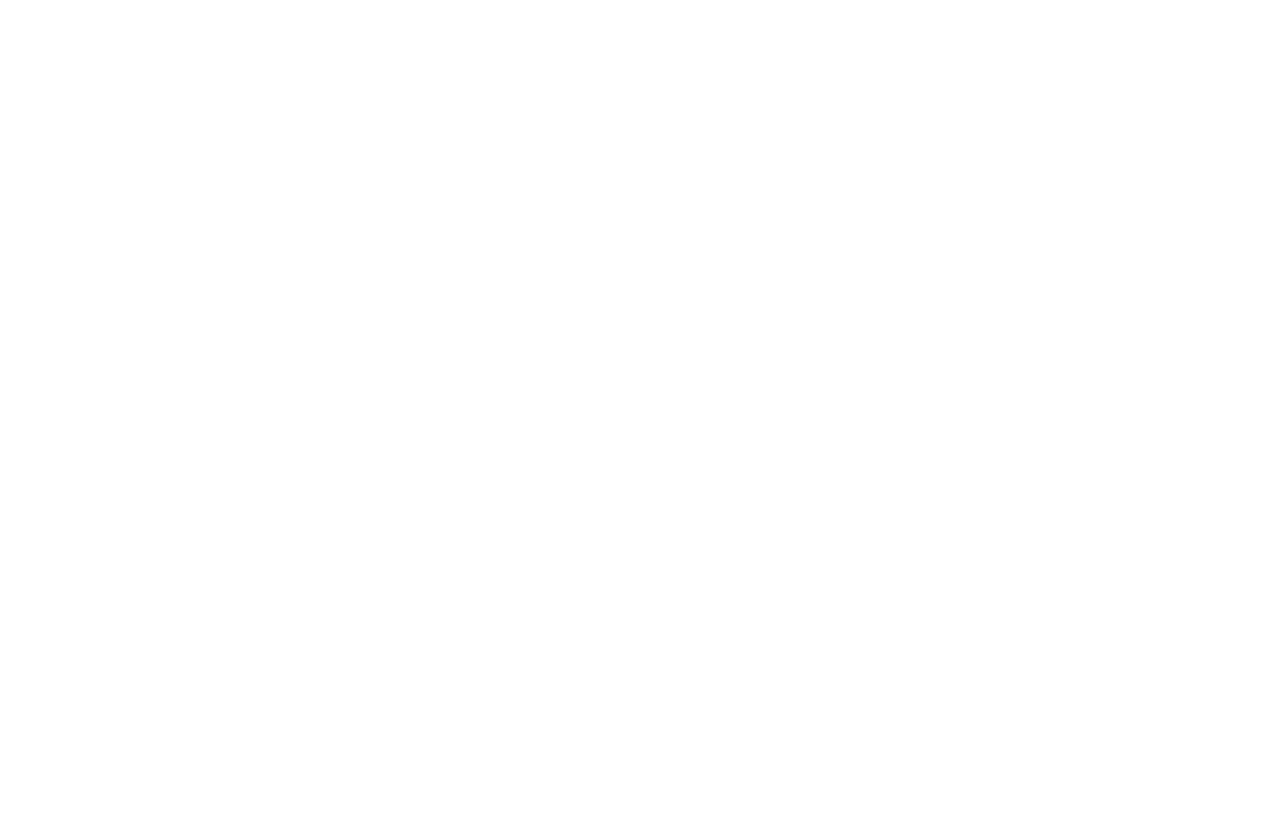
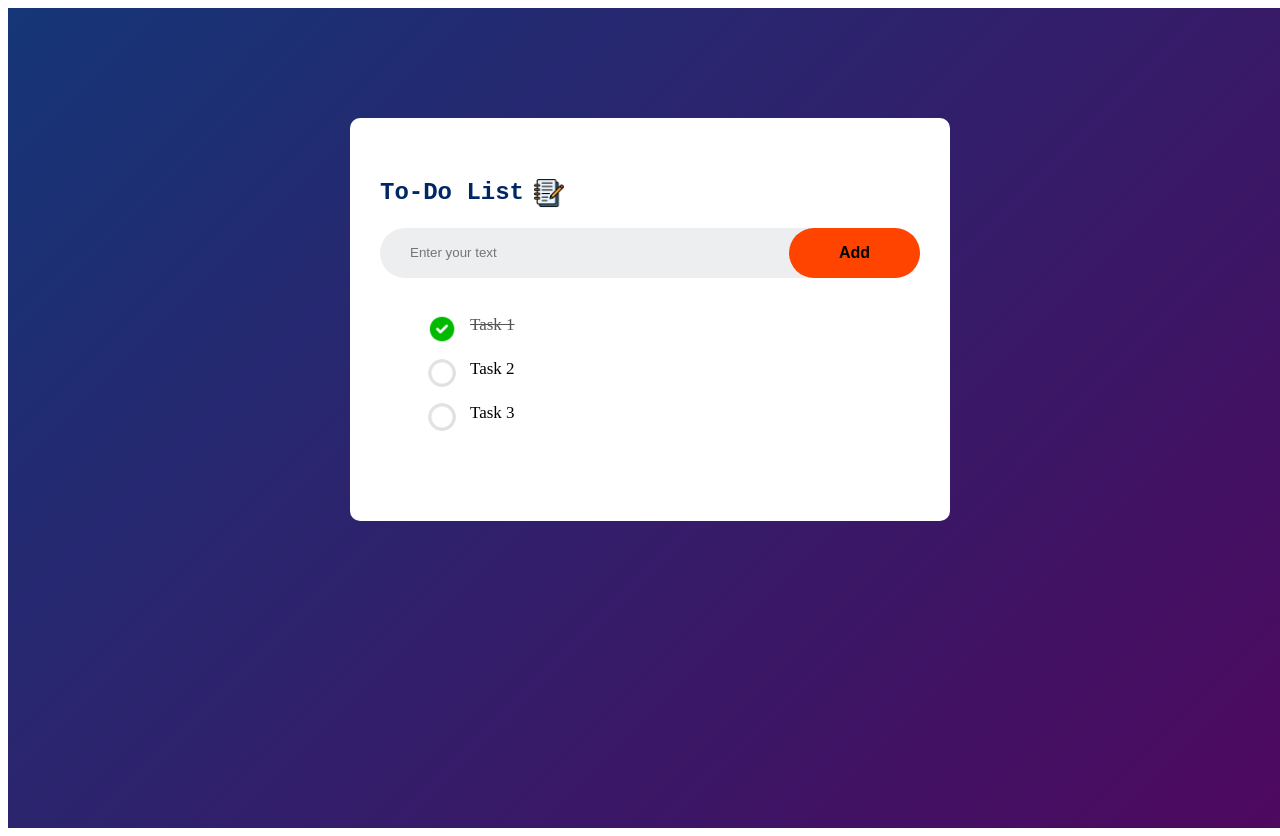
Before and after one commit to diyarathod/to_do_list, a plain HTML site: page index.html in a window 1280 px wide. Before the commit the page ends 800 px from the top, so only its background shows below. Drawn offline with Linux system fonts and the light colour scheme.

Commit message:
second commit

```diff
--- a/index.html
+++ b/index.html
@@ -7,6 +7,19 @@
     <title>To Do List</title>
 </head>
 <body>
-
+    <div class="container">
+        <div class="todo-app">
+            <h2> To-Do List  <img src="images/notebook.png"> </h2>
+            <div class="row">
+                <input type="text" id="input-box" placeholder="Enter your text">
+                <button type="submit" >Add</button>
+            </div>
+            <ul id="list-container">
+                <li class="checked"> Task 1</li>
+                <li> Task 2</li>
+                <li> Task 3</li>
+            </ul>
+        </div>
+    </div>
 </body>
 </html>
--- a/style.css
+++ b/style.css
@@ -0,0 +1,84 @@
+.container{
+    width: 100%;
+    min-height: 100vh;
+    background: linear-gradient(135deg, #153677, #4e085f);
+    padding: 10px;
+
+}
+ .todo-app{
+    width: 100%;
+    max-width:540px;
+    background: white;
+    margin:100px auto 20px;
+    padding: 40px 30px 70px;
+    border-radius: 10px;
+
+}
+.todo-app h2{
+    color: #002765;
+    display: flex;
+    align-items: center;
+    font-family: Andale Mono, monospace;
+    margin-bottom: 20px;
+}
+.todo-app h2 img{
+    width: 30px;
+    margin-left: 10px;
+}
+
+.row{
+    display: flex;
+    align-items: center;
+    justify-content: space-between;
+    background: #edeef0;
+    border-radius: 30px;
+    padding-left: 20px;
+    margin-bottom: 25px;
+}
+input{
+    flex:1;
+    border: none;
+    outline:none;
+    background: transparent;
+    padding: 10px;
+}
+
+button{
+    border-radius: 40px;
+    color:black;
+    font-size: medium;
+    font-weight: bold;
+    padding: 16px 50px;
+    border: none;
+    outline: none;
+    background-color: rgb(255, 68, 0);
+    cursor: pointer;
+
+}
+ul li{
+    list-style: none;
+    font-size: 17px;
+    padding: 12px 8px 12px 50px;
+    user-select: none;
+    cursor: pointer;
+    position: relative;
+}
+ul li::before{
+    content: '';
+    position: absolute;
+    height: 28px;
+    width: 28px;
+    border-radius: 50%;
+    background-image:url("images/circle.png") ;
+    background-size: cover;
+    background-position: center;
+    top: 12px;
+    left:8px;
+}
+ul li.checked{
+    color: #555;
+    text-decoration: line-through;
+}
+ul li.checked::before{
+    background-image: url(images/check.png);
+}
```
Also changed, not shown: images/check.png (added), images/circle.png (added), images/notebook.png (added).
